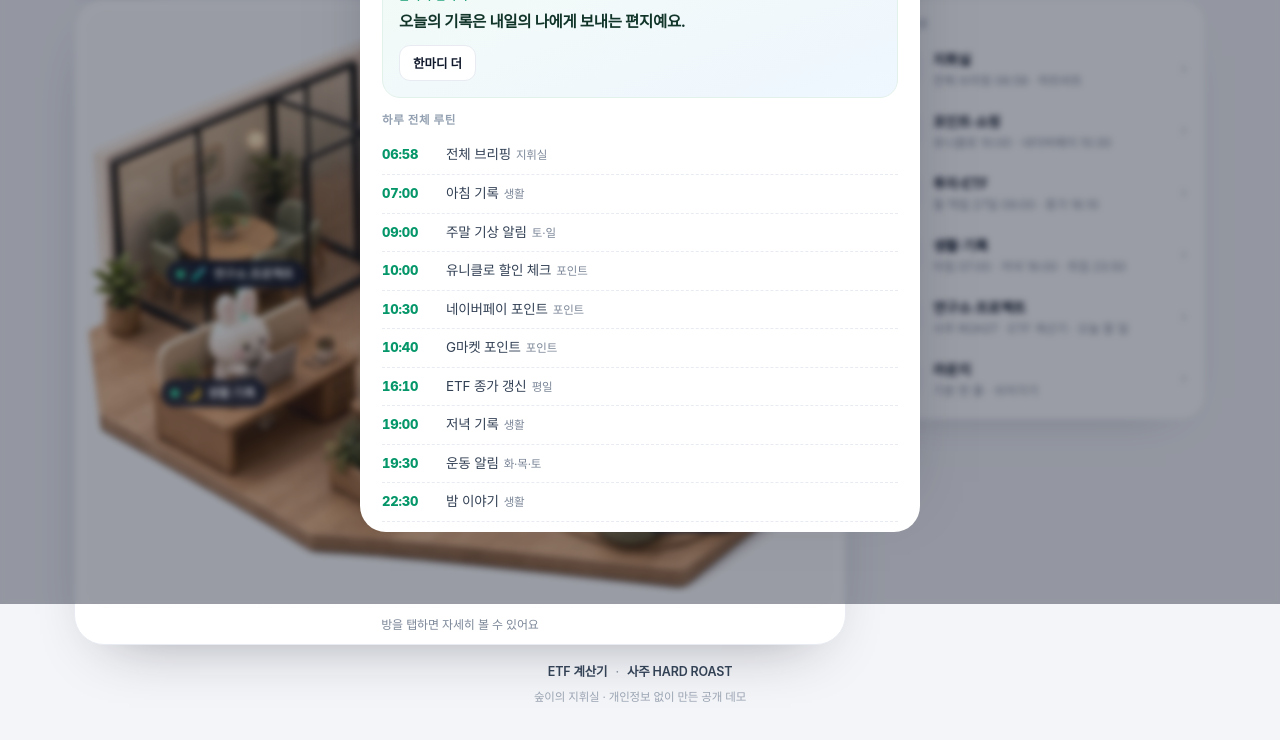
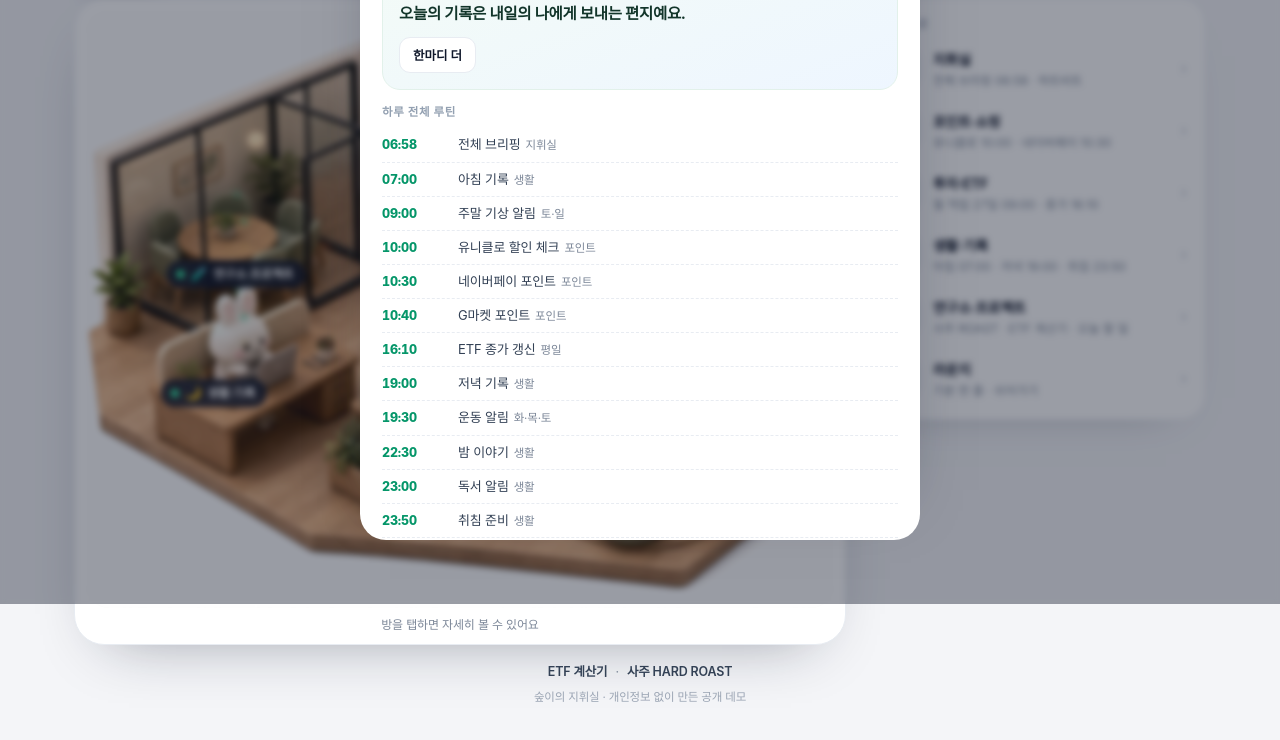
Before and after one commit to jhfafa2010/my-to-do-app, a plain HTML site: page office/index.html in a window 1280 px wide. Both pictures are taken after a click on the button "Lv.3 숲이". Shown: the part 196-936 px from the top of the page. Drawn offline with Linux system fonts and the light colour scheme.

Commit message:
office: 루틴 요약 목록 간격 정리

```diff
--- a/office/style.css
+++ b/office/style.css
@@ -547,19 +547,20 @@ body.motion-on .heart__dot{animation:dotPulse 2s ease-out infinite}
 
 .timeline{list-style:none;margin:0;padding:0}
 .timeline li{
-  display:flex;align-items:baseline;gap:12px;
-  padding:9px 0;
+  display:flex;align-items:baseline;gap:10px;
+  padding:7px 0;
   border-bottom:1px dashed var(--line);
-  font-size:13.5px;
+  font-size:13px;
 }
 .timeline li:last-child{border-bottom:0}
 .timeline__t{
   flex:none;
-  width:52px;
+  width:66px;
   font-weight:800;
   font-variant-numeric:tabular-nums;
   color:var(--mint-deep);
-  font-size:13px;
+  font-size:12.5px;
+  white-space:nowrap;
 }
 .timeline__d{color:var(--ink-2)}
 .timeline__d small{color:var(--muted);font-size:11.5px;margin-left:5px}
@@ -815,7 +816,7 @@ body.motion-on .heart__dot{animation:dotPulse 2s ease-out infinite}
   .sheet{
     left:50%;right:auto;bottom:auto;top:50%;
     width:560px;max-width:calc(100vw - 48px);
-    max-height:82vh;
+    max-height:84vh;
     border-radius:26px;
     transform:translate(-50%,-46%) scale(.97);
     opacity:0;
```
Also changed, not shown: office/index.html (+2 -2 lines).
